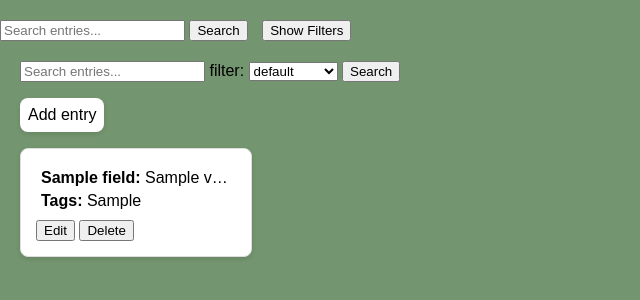
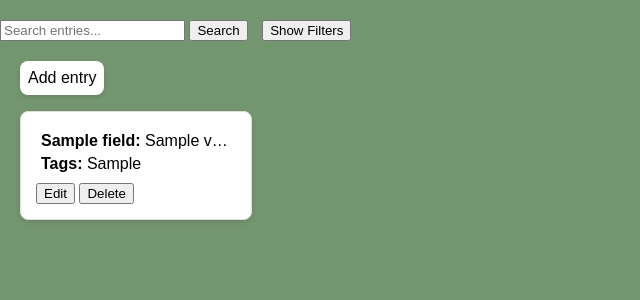
Before and after one commit to mistablasta/ohtu-miniprojekti, a Flask app: template src/templates/index.html in a window 1280 px wide. Shown: the part 80-380 px from the top of the page, without its empty margins (0-640 px from the left). Run offline with Flask 3, Linux system fonts and the light colour scheme; the template is opened without the code that fills it: most values are stand-ins (such as "Sample title", 1, 10 or a date in 2020).

Commit message:
Fix robot pathing and deleted forgotten line of code in template that caused issues

```diff
--- a/src/templates/index.html
+++ b/src/templates/index.html
@@ -113,26 +113,7 @@ Bibliography App
   {% endif %}
 
 </div>
-<!-- Search ominaisuus -->
 <div class="main-container" style="gap: 16px">
-  <form action="/search" method="get">
-    <input
-      type="text"
-      name="query"
-      placeholder="Search entries..."
-      value="{{ query | default('') }}"
-    >
-    <label for="filter">filter:</label>
-    <select name="filter">
-      <option value="id" {% if filter=="id" %}selected{% endif %}>default</option>
-      <option value="title_asc" {% if filter=="title_asc" %}selected{% endif %}>title (A-Z)</option>
-      <option value="title_desc" {% if filter=="title_desc" %}selected{% endif %}>title (Z-A)</option>
-      <option value="year_asc" {% if filter=="year_asc" %}selected{% endif %}>year (asc)</option>
-      <option value="year_desc" {% if filter=="year_desc" %}selected{% endif %}>year (desc)</option>
-    </select>
-    <button type="submit">Search</button>
-  </form>
-
   <div style="align-self: start;">
     <a href="/new_entry" class="button general-button">Add entry</a>
   </div>
```
Also changed, not shown: 1 other file.
